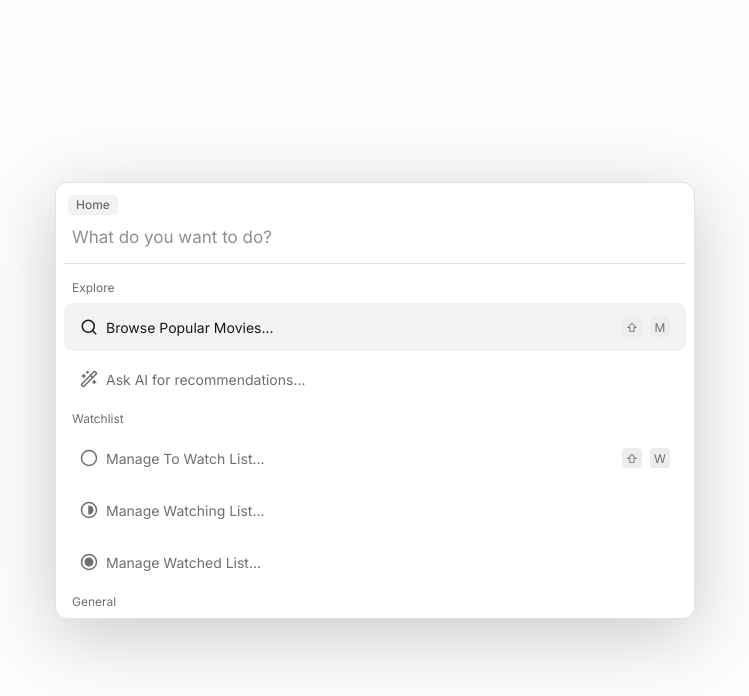
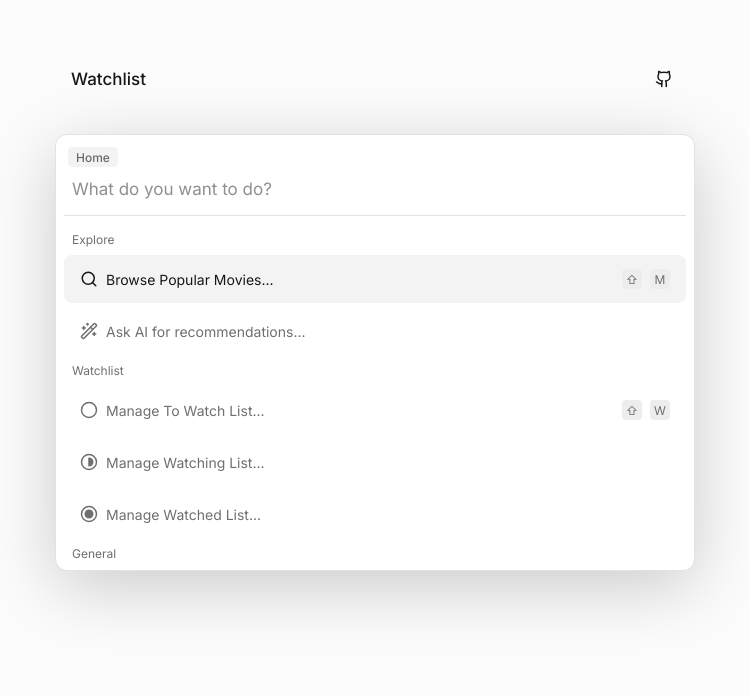
Before and after one commit to jcplbr/watchlist, a Next.js app: page / in a window 1280 px wide. Shown: the top 696 px of the page, without its empty margins (265-1014 px from the left). Built offline with nearby package versions, Linux system fonts and the light colour scheme.

Commit message:
feat: header + minor fixes

```diff
--- a/src/app/globals.scss
+++ b/src/app/globals.scss
@@ -141,12 +141,46 @@ a {
 }
 
 .main {
-  position: absolute;
-  inset: 0;
-  padding: 0 24px;
+  position: relative;
+  padding: 64px 24px 0;
   display: flex;
+  flex-direction: column;
   align-items: center;
   justify-content: center;
+}
+
+header {
+  max-width: 640px;
+  width: 100%;
+  padding: 0 16px;
+  display: flex;
+  justify-content: space-between;
+  align-items: center;
+  margin-bottom: 40px;
+  color: var(--gray12);
+
+  h1 {
+    font-size: 17px;
+    font-weight: 500;
+  }
+
+  a {
+    height: 30px;
+    width: 30px;
+    display: inline-flex;
+    align-items: center;
+    justify-content: center;
+    border-radius: 4px;
+
+    &:focus {
+      outline: 1px solid var(--gray9);
+    }
+  }
+
+  svg {
+    width: 18px;
+    height: 18px;
+  }
 }
 
 /* Command menu */
@@ -218,9 +252,6 @@ a {
   will-change: background, color;
   transition: all 150ms ease;
   transition-property: none;
-  overflow: hidden;
-  text-overflow: ellipsis;
-  white-space: nowrap;
 
   &[data-selected='true'] {
     background: var(--grayA3);
@@ -244,6 +275,12 @@ a {
   svg {
     width: 18px;
     height: 18px;
+  }
+
+  &:not(.ai-item) {
+    overflow: hidden;
+    text-overflow: ellipsis;
+    white-space: nowrap;
   }
 }
 
--- a/src/app/helpers/constants/bot-prompts.ts
+++ b/src/app/helpers/constants/bot-prompts.ts
@@ -4,6 +4,7 @@ You are also able to answer questions about the movies in the database.
 
 Only include links in markdown format.
 Example: 'You can browse our movies [here](https://www.example.com/movies)'.
+Do not include links related to people.
 Other than links, use regular text.
 
 Refuse any answer that does not have to do with the movies database or its content.
--- a/src/app/page.tsx
+++ b/src/app/page.tsx
@@ -1,8 +1,10 @@
 import { CommandMenu } from "@/components/command-menu";
+import Header from "@/components/header";
 
 export default function Home() {
   return (
     <main className="main">
+      <Header />
       <CommandMenu />
     </main>
   );
--- a/src/components/command-menu.tsx
+++ b/src/components/command-menu.tsx
@@ -251,6 +251,8 @@ export function CommandMenu() {
   );
 }
 
+////////////////////////////////////////////////////////////////////////////////////////////
+
 function Home({
   searchMovies,
   askAI,
@@ -346,12 +348,11 @@ function Movies() {
     method: "GET",
     headers: {
       accept: "application/json",
-      Authorization: `Bearer eyJhbGciOiJIUzI1NiJ9.eyJhdWQiOiIyYzNmNDk4NmEwN2Q2YWI1OTdiMmVhMzM1NzM5ZmEzMCIsInN1YiI6IjY0NmI3NzlhZDE4NTcyMDEwMTk5NWQ4ZSIsInNjb3BlcyI6WyJhcGlfcmVhZCJdLCJ2ZXJzaW9uIjoxfQ.uQ9jodFZlWMJSLS0zFSfPAAl1jxC2XgAK_H0HFVQfls`,
+      Authorization: `Bearer ${process.env.TMDB_API_TOKEN}`,
     },
   };
 
   // TMDB popular movies
-  // Not so DRY...
   const pageOneQuery = useQuery({
     queryKey: ["movies", { type: "popular", page: 1 }],
     queryFn: async () => {
@@ -380,6 +381,7 @@ function Movies() {
     onError: () => {
       toast.error("Something went wrong. Please try again later.");
     },
+    refetchOnWindowFocus: false,
   });
 
   const pageTwoQuery = useQuery({
@@ -410,6 +412,7 @@ function Movies() {
     onError: () => {
       toast.error("Something went wrong. Please try again later.");
     },
+    refetchOnWindowFocus: false,
   });
 
   const pageThreeQuery = useQuery({
@@ -440,6 +443,7 @@ function Movies() {
     onError: () => {
       toast.error("Something went wrong. Please try again later.");
     },
+    refetchOnWindowFocus: false,
   });
 
   const pageFourQuery = useQuery({
@@ -470,6 +474,7 @@ function Movies() {
     onError: () => {
       toast.error("Something went wrong. Please try again later.");
     },
+    refetchOnWindowFocus: false,
   });
 
   const pageFiveQuery = useQuery({
@@ -500,6 +505,7 @@ function Movies() {
     onError: () => {
       toast.error("Something went wrong. Please try again later.");
     },
+    refetchOnWindowFocus: false,
   });
 
   return (
@@ -605,6 +611,8 @@ function Theme({
   );
 }
 
+////////////////////////////////////////////////////////////////////////////////////////////
+
 function Item({
   children,
   shortcut,
--- /dev/null
+++ b/src/components/header.tsx
@@ -0,0 +1,17 @@
+import Link from "next/link";
+import { GithubIcon } from "./icons";
+
+export default function Header() {
+  return (
+    <header>
+      <h1>Watchlist</h1>
+      <Link
+        href="https://github.com/jcplbr/watchlist"
+        target="_blank"
+        rel="no-referrer"
+      >
+        <GithubIcon />
+      </Link>
+    </header>
+  );
+}
--- a/src/components/icons.tsx
+++ b/src/components/icons.tsx
@@ -194,7 +194,7 @@ export function MovieIcon() {
   );
 }
 
-export function ArrowRightIcon() {
+export function GithubIcon() {
   return (
     <svg
       width="24"
@@ -206,8 +206,8 @@ export function ArrowRightIcon() {
       strokeLinecap="round"
       strokeLinejoin="round"
     >
-      <line x1="5" x2="19" y1="12" y2="12"></line>
-      <polyline points="12 5 19 12 12 19"></polyline>
+      <path d="M15 22v-4a4.8 4.8 0 0 0-1-3.5c3 0 6-2 6-5.5.08-1.25-.27-2.48-1-3.5.28-1.15.28-2.35 0-3.5 0 0-1 0-3 1.5-2.64-.5-5.36-.5-8 0C6 2 5 2 5 2c-.3 1.15-.3 2.35 0 3.5A5.403 5.403 0 0 0 4 9c0 3.5 3 5.5 6 5.5-.39.49-.68 1.05-.85 1.65-.17.6-.22 1.23-.15 1.85v4"></path>
+      <path d="M9 18c-4.51 2-5-2-7-2"></path>
     </svg>
   );
 }
```
